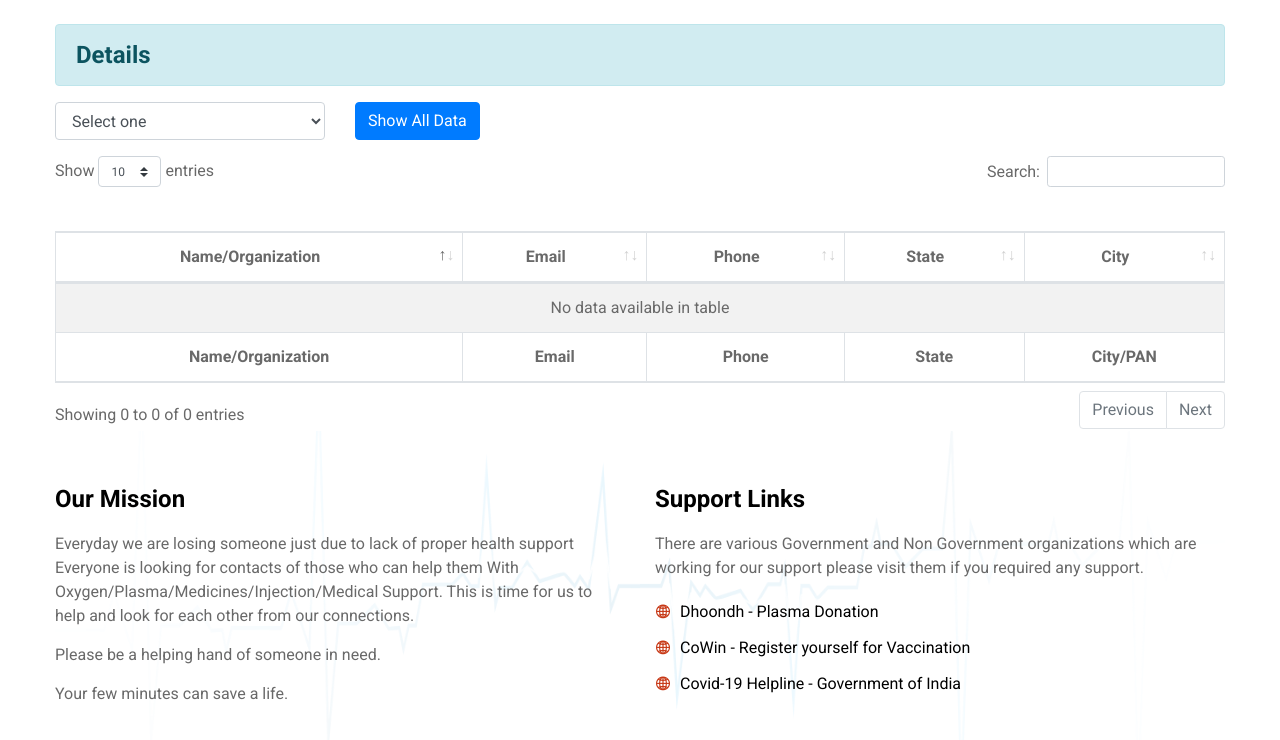
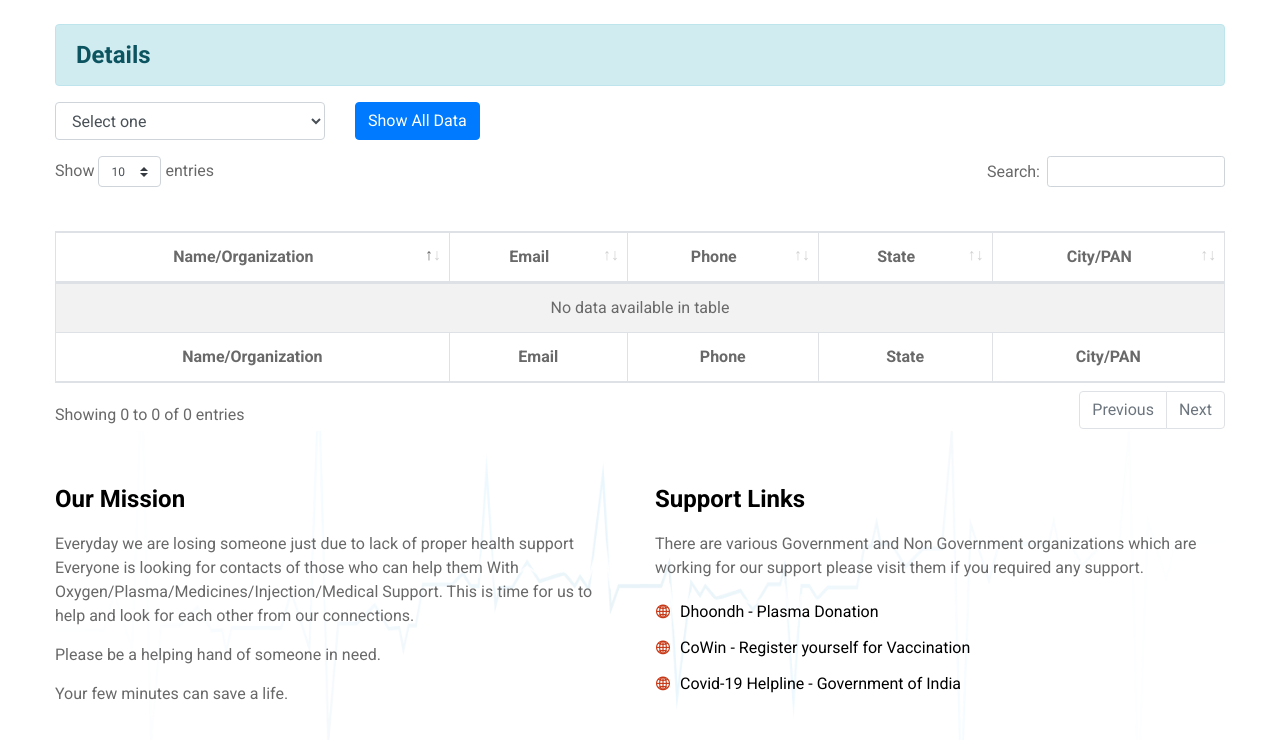
Before and after one commit to lekhaniS/covid_care, a Django app: page /list/ in a window 1280 px wide. Shown: the part 70-810 px from the top of the page. Run offline with Django 3.2, Linux system fonts and the light colour scheme; some libraries are stand-ins or nearby versions.

Commit message:
update medical list

```diff
--- a/templates/frontend/medical_list.html
+++ b/templates/frontend/medical_list.html
@@ -52,7 +52,7 @@
                     <th>Email</th>
                     <th>Phone</th>
                     <th>State</th>
-                    <th>City</th>
+                    <th>City/PAN</th>
                     {% if key == 3 %}
                         <th>Doctor</th>
                         <th>Healthcare Workers</th>
```
